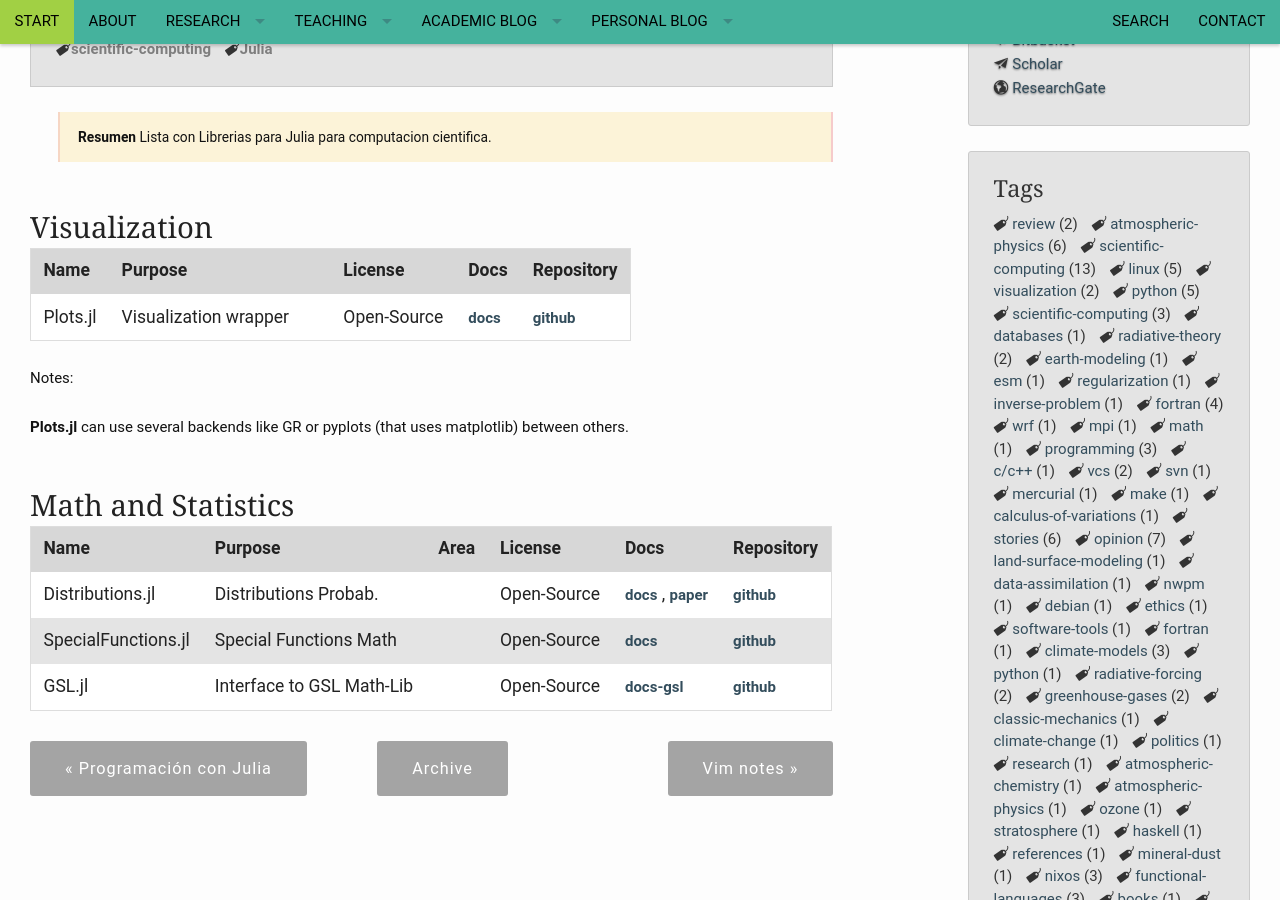
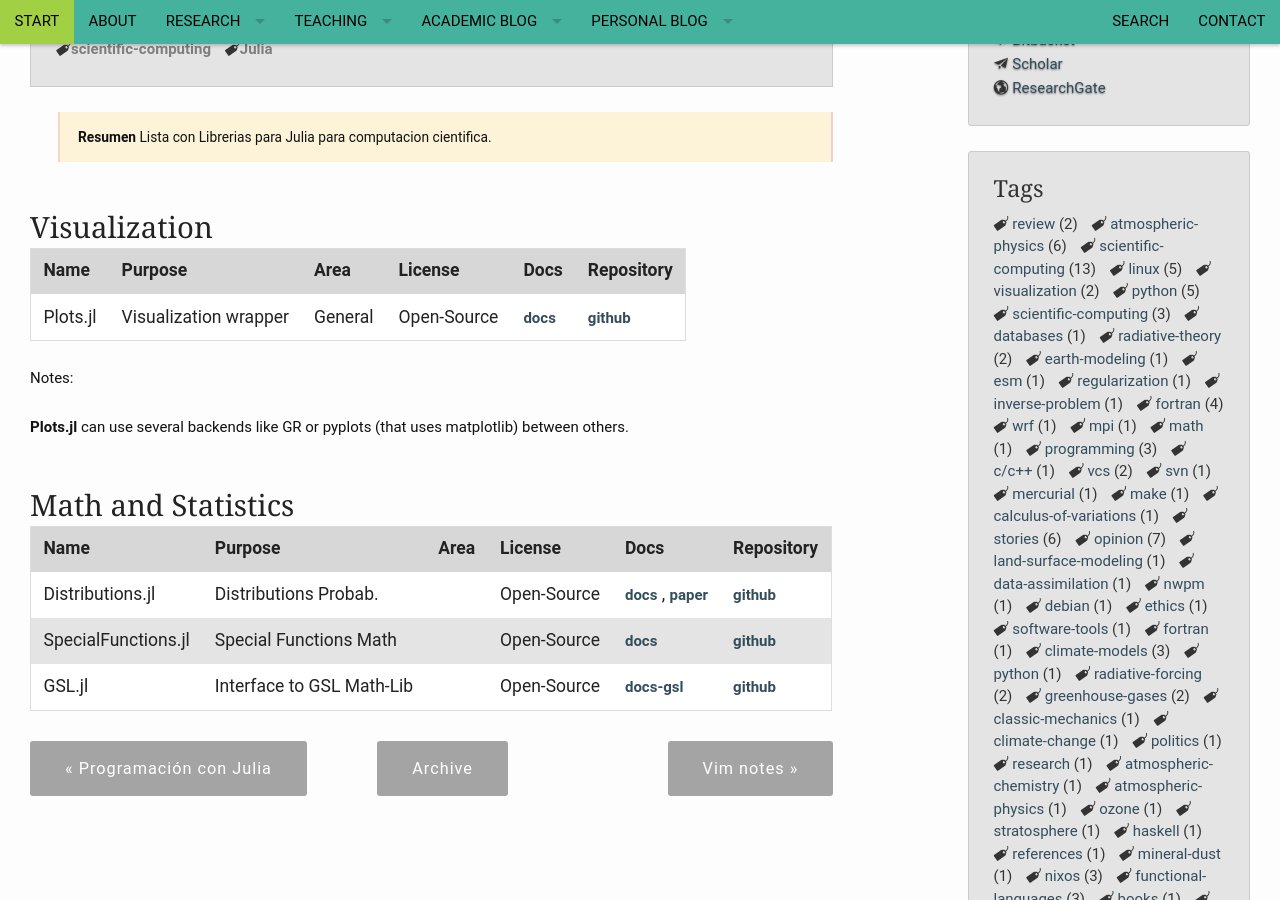
Before and after one commit to RCHG/rchg.github.io, a Jekyll site: the page built from _posts/2019-09-08-JuliaLibs.md, in a window 1280 px wide and 900 px high, scrolled down 388 px. Built offline with Jekyll 4.4.1, drawn with Linux system fonts in a browser that asks for light colours; nearby versions of some CDN libraries; comment, search, counter and statistics services are not loaded.

Commit message:
Update 2019-09-08-JuliaLibs.md

```diff
--- a/_posts/2019-09-08-JuliaLibs.md
+++ b/_posts/2019-09-08-JuliaLibs.md
@@ -20,9 +20,9 @@ Lista con Librerias para Julia para computacion cientifica.
 
 ## Visualization
 
-| Name 		| Purpose            |            | License      |	Docs | Repository |
-| ----------| ------------------ | ----------- | ------------ | -----| ---------- |
-|Plots.jl 	| Visualization wrapper    |            | Open-Source  | [docs](http://docs.juliaplots.org/latest/) | [github](https://github.com/JuliaPlots/Plots.jl) |
+| Name 		| Purpose                  |  Area       | License      |	Docs | Repository |
+| --------- | ------------------------ | ----------- | ------------ | ------ | ---------- |
+| Plots.jl	| Visualization wrapper    |  General    | Open-Source  | [docs](http://docs.juliaplots.org/latest/) | [github](https://github.com/JuliaPlots/Plots.jl) |
 
 Notes:
 
@@ -31,8 +31,8 @@ Notes:
 
 ## Math and Statistics
 
-| Name 		| Purpose            |    Area         | License      |	Docs | Repository |
-| ----------| ------------------ | ----------- | ------------ | -----| ---------- |
-|Distributions.jl 	| Distributions Probab.     |              | Open-Source  | [docs](https://juliastats.github.io/Distributions.jl/stable/) , [paper](https://arxiv.org/abs/1907.08611) | [github](https://github.com/JuliaStats/Distributions.jl) |
-|SpecialFunctions.jl 	| Special Functions Math     |              | Open-Source  | [docs](https://juliamath.github.io/SpecialFunctions.jl/stable/)  | [github](https://github.com/JuliaMath/SpecialFunctions.jl) |
-|GSL.jl 	| Interface to GSL Math-Lib     |              | Open-Source  | [docs-gsl](https://www.gnu.org/software/gsl/doc/html/index.html)  | [github](https://github.com/JuliaMath/GSL.jl) |
+| Name 		        | Purpose                |    Area         | License      |	Docs | Repository |
+| ----------------- | ---------------------- | --------------- | ------------ | -----| ---------- |
+|Distributions.jl 	| Distributions Probab.  |                 | Open-Source  | [docs](https://juliastats.github.io/Distributions.jl/stable/) , [paper](https://arxiv.org/abs/1907.08611) | [github](https://github.com/JuliaStats/Distributions.jl) |
+|SpecialFunctions.jl| Special Functions Math |                 | Open-Source  | [docs](https://juliamath.github.io/SpecialFunctions.jl/stable/)  | [github](https://github.com/JuliaMath/SpecialFunctions.jl) |
+|GSL.jl 	        | Interface to GSL Math-Lib |              | Open-Source  | [docs-gsl](https://www.gnu.org/software/gsl/doc/html/index.html)  | [github](https://github.com/JuliaMath/GSL.jl) |
```
